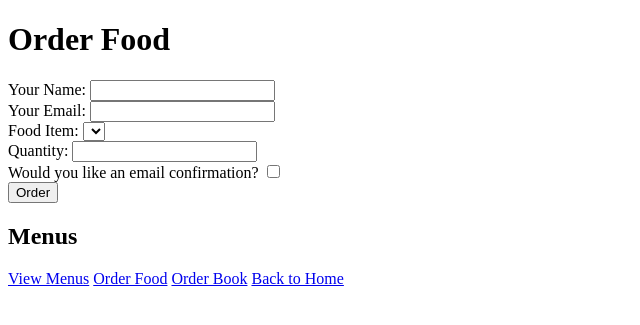
After one commit to Linducya/pythonccino-web, a FastAPI app: page /order_food in a window 1280 px wide. The commit adds this page. Shown: the top 325 px of the page, without its empty margins (0-640 px from the left). Run offline with FastAPI, Linux system fonts and the light colour scheme; lists and menus that the app fills with data are empty.

Commit message:
feat: Implement order functionality for food and books with email confirmation
- Add endpoints for ordering food and books
- Implement email confirmation for orders
- Load and save data for food and book menus
- Handle customer orders and store them in JSON files
- Add templates for ordering food and books
- Include error handling for loading data and sending emails

```diff
--- a/main.py
+++ b/main.py
@@ -6,6 +6,11 @@ from fastapi.exceptions import RequestValidationError
 from starlette.exceptions import HTTPException as StarletteHTTPException
 from starlette.status import HTTP_404_NOT_FOUND
 from app.utils import load_data, save_data
+import json
+import os
+import smtplib
+from email.mime.multipart import MIMEMultipart
+from email.mime.text import MIMEText
 
 app = FastAPI()
 
@@ -15,7 +20,7 @@ app.mount("/static", StaticFiles(directory="static"), name="static")
 
 @app.exception_handler(StarletteHTTPException)
 async def custom_http_exception_handler(request: Request, exc: StarletteHTTPException):
-    if exc.status_code == HTTP_404_NOT_FOUND:
+    if (exc.status_code == HTTP_404_NOT_FOUND):
         return templates.TemplateResponse("404.html", {"request": request}, status_code=404)
     return templates.TemplateResponse("error.html", {"request": request, "detail": exc.detail}, status_code=exc.status_code)
 
@@ -55,3 +60,148 @@ async def post_add_book(request: Request, title: str = Form(...), year_published
     book_menu.append(new_book)
     save_data(food_menu, book_menu)
     return templates.TemplateResponse("home.html", {"request": request, "food_menu": food_menu, "book_menu": book_menu})
+
+@app.get("/order_food", response_class=HTMLResponse)
+async def get_order_food(request: Request):
+    food_menu, book_menu = load_data()
+    return templates.TemplateResponse("order_food.html", {"request": request, "food_menu": food_menu})
+
+@app.post("/order_food", response_class=HTMLResponse)
+async def post_order_food(request: Request, name: str = Form(...), email: str = Form(None), food_item: str = Form(...), quantity: int = Form(...), email_confirmation: bool = Form(False)):
+    # Load the food menu to get the description
+    food_menu, _ = load_data()
+    food_description = next((item["description"] for item in food_menu if item["name"] == food_item), "No description available")
+
+    order_details = {
+        "food_item": food_item,
+        "description": food_description,
+        "quantity": quantity
+    }
+    print(f"Order received: {order_details}")
+
+    # Read existing orders
+    orders_file_path = "data/orders_food.json"
+    try:
+        if os.path.exists(orders_file_path):
+            with open(orders_file_path, "r") as f:
+                orders = json.load(f)
+        else:
+            orders = []
+    except json.JSONDecodeError as e:
+        print(f"Error reading JSON file: {e}")
+        orders = []
+
+    # Find the customer in the existing orders
+    customer_order = next((order for order in orders if order["name"] == name), None)
+    if customer_order:
+        # Ensure the 'orders' key exists
+        if "orders" not in customer_order:
+            customer_order["orders"] = []
+        # Append the new order to the existing customer's orders
+        customer_order["orders"].append(order_details)
+    else:
+        # Create a new customer order
+        new_customer_order = {
+            "name": name,
+            "orders": [order_details]
+        }
+        orders.append(new_customer_order)
+
+    # Write updated orders back to the file
+    with open(orders_file_path, "w") as f:
+        json.dump(orders, f, indent=4)
+
+    # Send email confirmation if requested
+    if email_confirmation and email:
+        send_email_confirmation(name, email, order_details)
+
+    return templates.TemplateResponse("order_confirmation.html", {"request": request, "order_details": order_details, "order_type": "food"})
+
+# Function to send email confirmation. Use an app-specific password with 2FA enabled.
+def send_email_confirmation(name, email, order_details):
+    sender_email = os.getenv("EMAIL_ADDRESS")
+    sender_password = os.getenv("EMAIL_PASSWORD")
+    receiver_email = email
+
+    # Create the email content
+    message = MIMEMultipart("alternative")
+    message["Subject"] = "Order Confirmation"
+    message["From"] = sender_email
+    message["To"] = receiver_email
+
+    text = f"Dear {name},\n\nThank you for your order!\n\nOrder Details:\nFood Item: {order_details['food_item']}\nDescription: {order_details['description']}\nQuantity: {order_details['quantity']}\n\nBest regards,\nYour Restaurant"
+    html = f"""\
+    <html>
+    <body>
+        <p>Dear {name},<br><br>
+           Thank you for your order!<br><br>
+           <b>Order Details:</b><br>
+           Food Item: {order_details['food_item']}<br>
+           Description: {order_details['description']}<br>
+           Quantity: {order_details['quantity']}<br><br>
+           Best regards,<br>
+           The Pythonccino Food & Book Cafe
+        </p>
+    </body>
+    </html>
+    """
+
+    part1 = MIMEText(text, "plain")
+    part2 = MIMEText(html, "html")
+
+    message.attach(part1)
+    message.attach(part2)
+
+    # Send the email. Use Gmail's SMTP server using SSL
+    # Change the port and smtp_server if you're using a different email provider
+    with smtplib.SMTP_SSL("smtp.gmail.com", 465) as server:
+        server.login(sender_email, sender_password)
+        server.sendmail(sender_email, receiver_email, message.as_string())
+
+@app.get("/order_book", response_class=HTMLResponse)
+async def get_order_book(request: Request):
+    food_menu, book_menu = load_data()
+    return templates.TemplateResponse("order_book.html", {"request": request, "book_menu": book_menu})
+
+@app.post("/order_book", response_class=HTMLResponse)
+async def post_order_book(request: Request, name: str = Form(...), book_title: str = Form(...), quantity: int = Form(...)):
+    order_details = {
+        "name": name,
+        "book_title": book_title,
+        "quantity": quantity
+    }
+    print(f"Order received: {order_details}")
+
+    # Read existing orders
+    orders_file_path = "data/orders_book.json"
+    try:
+        if os.path.exists(orders_file_path):
+            with open(orders_file_path, "r") as f:
+                orders = json.load(f)
+        else:
+            orders = []
+    except json.JSONDecodeError as e:
+        print(f"Error reading JSON file: {e}")
+        orders = []
+
+    # Find the customer in the existing orders
+    customer_order = next((order for order in orders if order["name"] == name), None)
+    if customer_order:
+        # Ensure the 'orders' key exists
+        if "orders" not in customer_order:
+            customer_order["orders"] = []
+        # Append the new order to the existing customer's orders
+        customer_order["orders"].append(order_details)
+    else:
+        # Create a new customer order
+        new_customer_order = {
+            "name": name,
+            "orders": [order_details]
+        }
+        orders.append(new_customer_order)
+
+    # Write updated orders back to the file
+    with open(orders_file_path, "w") as f:
+        json.dump(orders, f, indent=4)
+
+    return templates.TemplateResponse("order_confirmation.html", {"request": request, "order_details": order_details, "order_type": "book"})
--- a/templates/home.html
+++ b/templates/home.html
@@ -24,6 +24,8 @@
     </ul>
     <a href="/add_food">Add Food Item</a>
     <a href="/add_book">Add Book Item</a>
+    <a href="/order_food">Order Food</a>
+    <a href="/order_book">Order Book</a>
     <a href="/">Back to Home</a>
 </body>
 </html>
--- /dev/null
+++ b/templates/order_food.html
@@ -0,0 +1,33 @@
+<!DOCTYPE html>
+<html lang="en">
+<head>
+    <meta charset="UTF-8">
+    <meta name="viewport" content="width=device-width, initial-scale=1.0">
+    <title>Order Food</title>
+</head>
+<body>
+    <h1>Order Food</h1>
+    <form action="/order_food" method="post">
+        <label for="name">Your Name:</label>
+        <input type="text" id="name" name="name" required><br>
+        <label for="email">Your Email:</label>
+        <input type="email" id="email" name="email"><br>
+        <label for="food_item">Food Item:</label>
+        <select id="food_item" name="food_item" required>
+            {% for item in food_menu %}
+            <option value="{{ item.name }}">{{ item.name }} - {{item.description}} £{{ item.price }}</option>
+            {% endfor %}
+        </select><br>
+        <label for="quantity">Quantity:</label>
+        <input type="number" id="quantity" name="quantity" min="1" required><br>
+        <label for="email_confirmation">Would you like an email confirmation?</label>
+        <input type="checkbox" id="email_confirmation" name="email_confirmation"><br>
+        <input type="submit" value="Order">
+    </form>
+    <h2>Menus</h2>
+    <a href="/home">View Menus</a>
+    <a href="/order_food">Order Food</a>
+    <a href="/order_book">Order Book</a>
+    <a href="/">Back to Home</a>
+</body>
+</html>
```
Also changed, not shown: templates/order_book.html (added, +32 -0 lines), templates/order_confirmation.html (added, +24 -0 lines).
